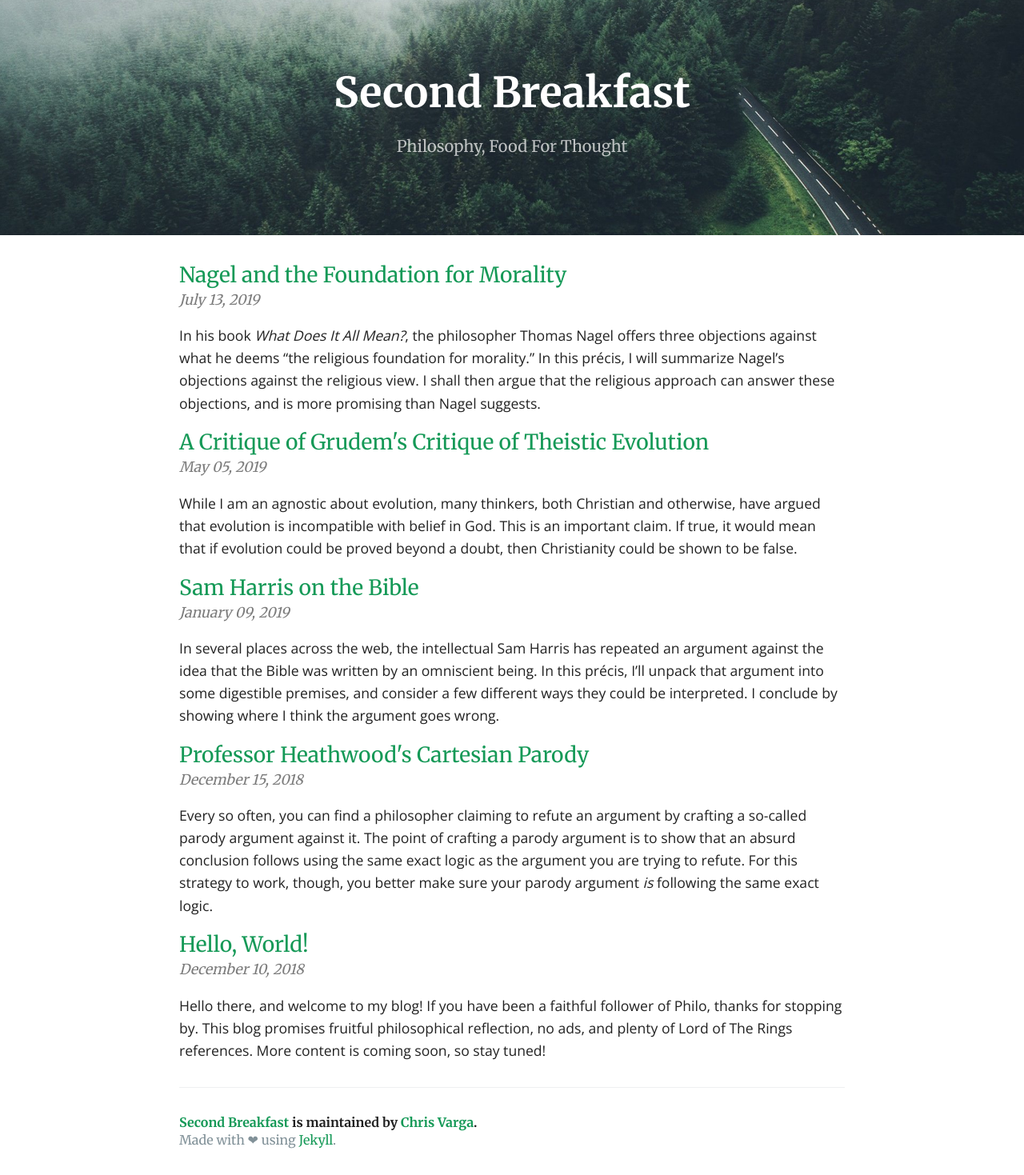
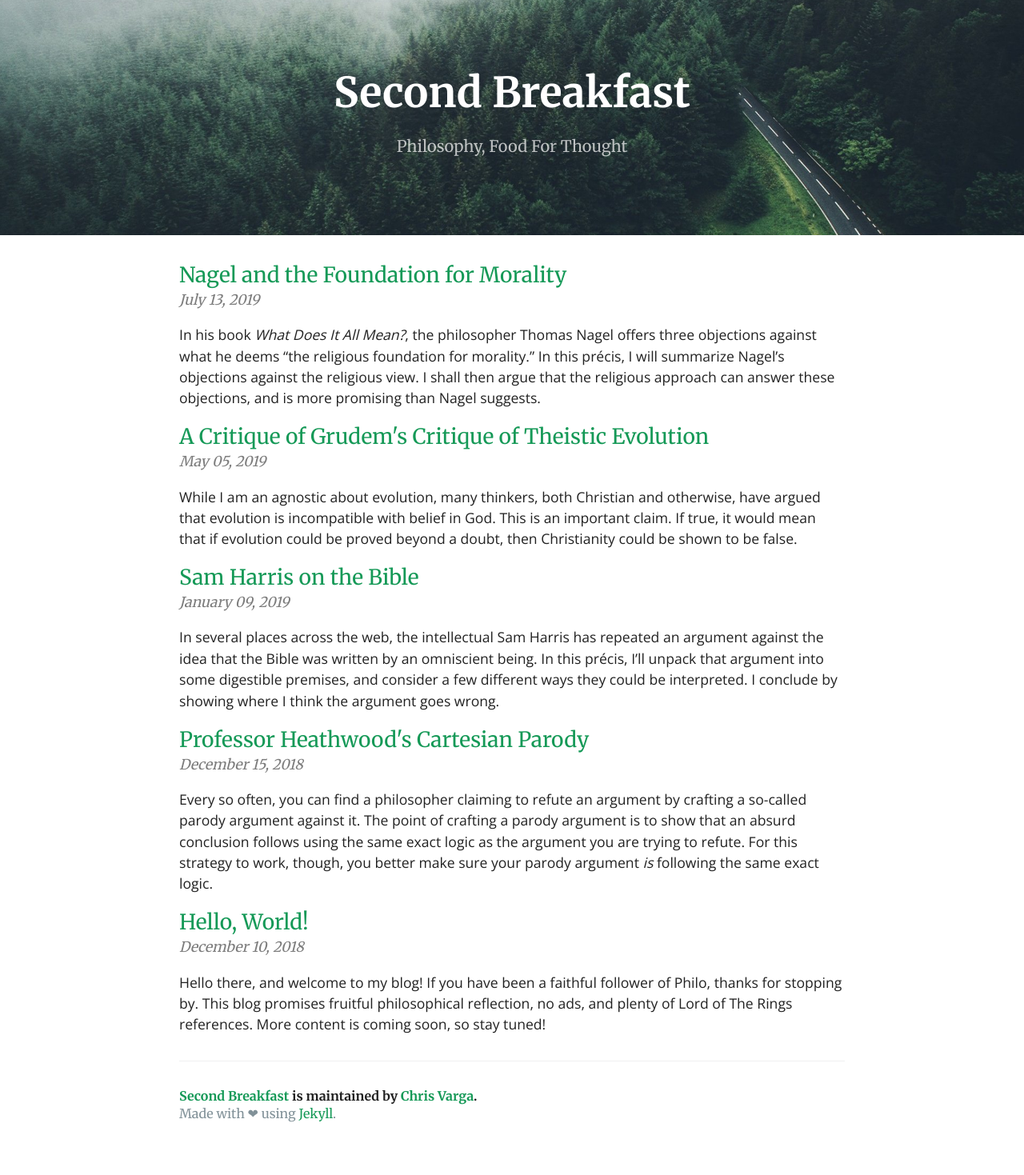
Before and after one commit to second-breakfast/second-breakfast.github.io, a Jekyll site: the page built from index.html, in a window 1280 px wide. Shown: the whole page at 80% size. Built offline with Jekyll 4.4.1, drawn with Linux system fonts in a browser that asks for light colours; the list of posts is cut into pages by our own code; after the commit the page ends 1436 px from its top, so only the background shows below that.

Commit message:
Lower line-height for body p back to 1.5

```diff
--- a/css/cayman.css
+++ b/css/cayman.css
@@ -155,7 +155,7 @@ h1 {
 
 body { padding: 0; margin: 0; font-family: "Merriweather", "Helvetica Neue", Helvetica, Arial, sans-serif; font-size: 16px; line-height: 1.4; color: rgba(0,0,0,0.87); }
 
-body p { font-family: "Open Sans"; line-height: 1.6; }
+body p { font-family: "Open Sans"; line-height: 1.5; }
 
 a { color: #159957; text-decoration: none; }
 a:hover { text-decoration: underline; }
```
